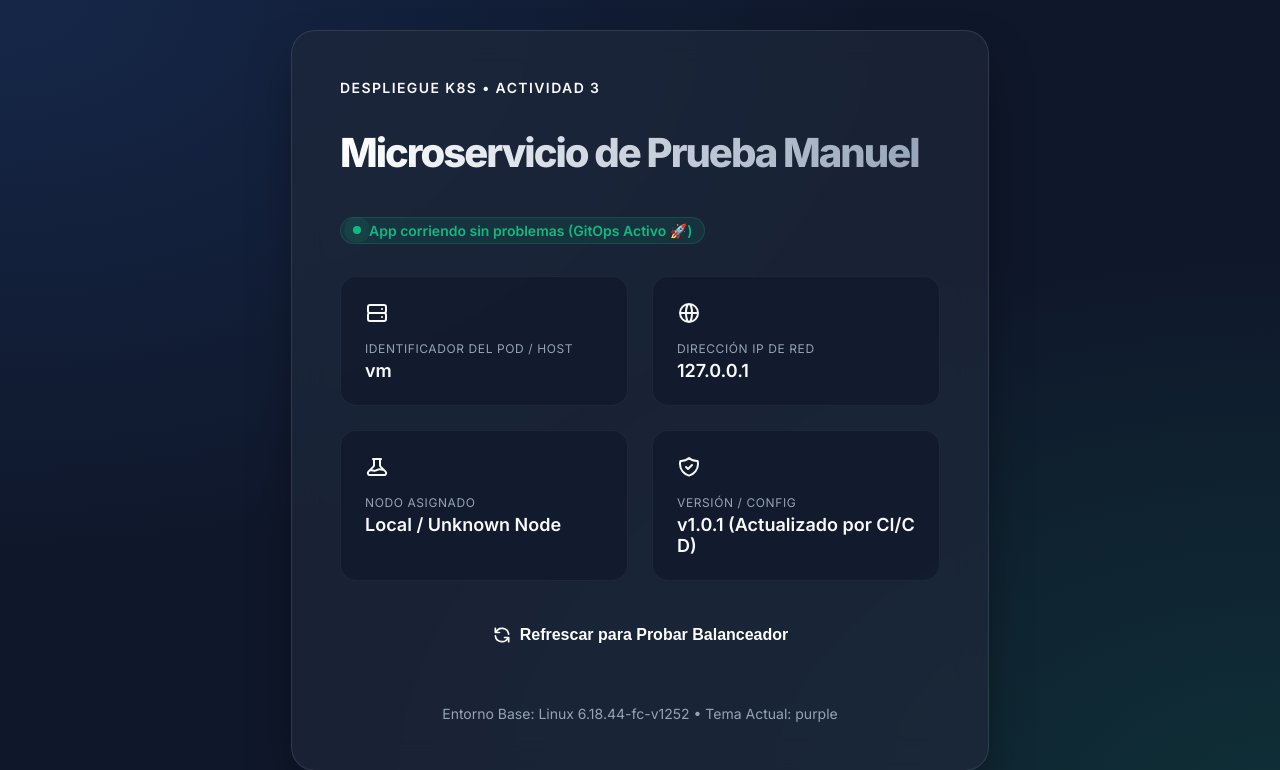
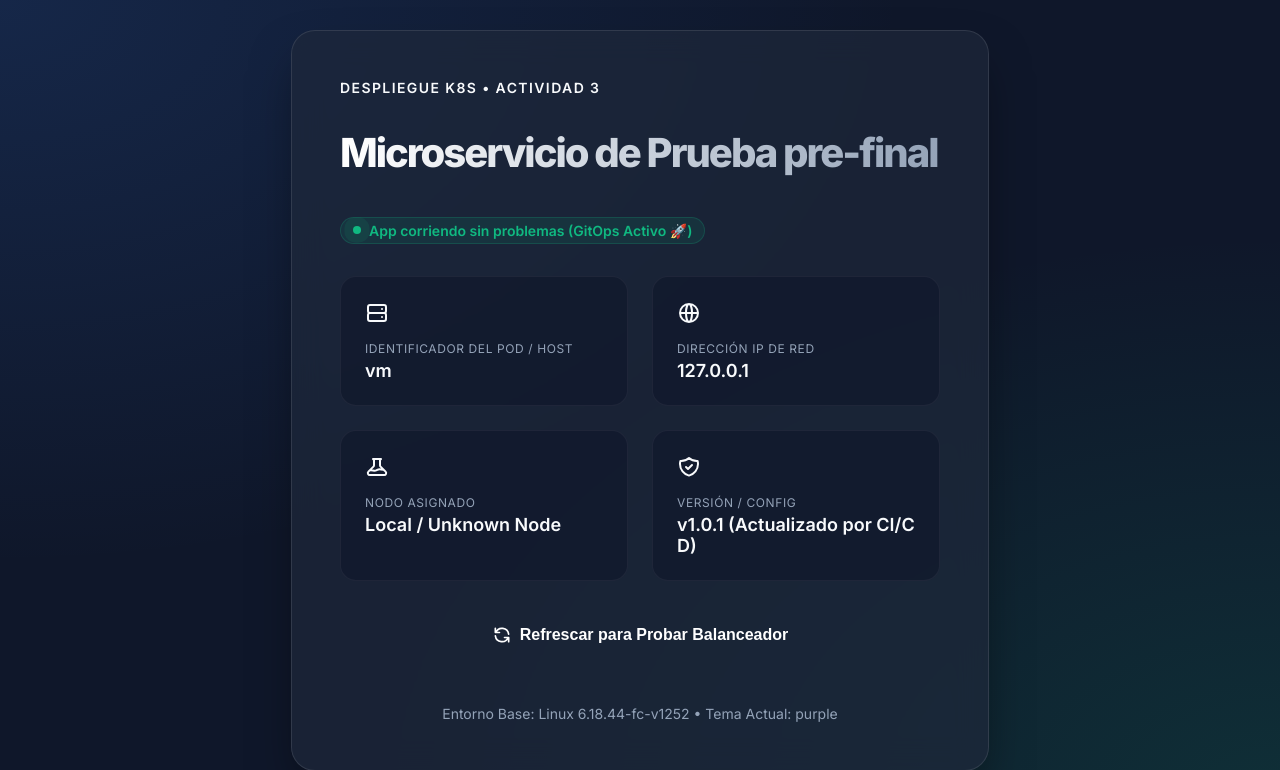
Before and after one commit to Richardcas7ro2/unisabana-k8s-actividad3, a FastAPI app: page / in a window 1280 px wide. Shown: the top 770 px of the page. Run offline with FastAPI, Linux system fonts and the light colour scheme.

Commit message:
fix:prueba prefinal

```diff
--- a/app/templates/index.html
+++ b/app/templates/index.html
@@ -228,7 +228,7 @@
 
     <div class="glass-container">
         <span class="subtitle">Despliegue K8S • Actividad 3</span>
-        <h1>Microservicio de Prueba Manuel</h1>
+        <h1>Microservicio de Prueba pre-final</h1>
 
         <div class="status-badge">
             <div class="status-dot"></div>
```
